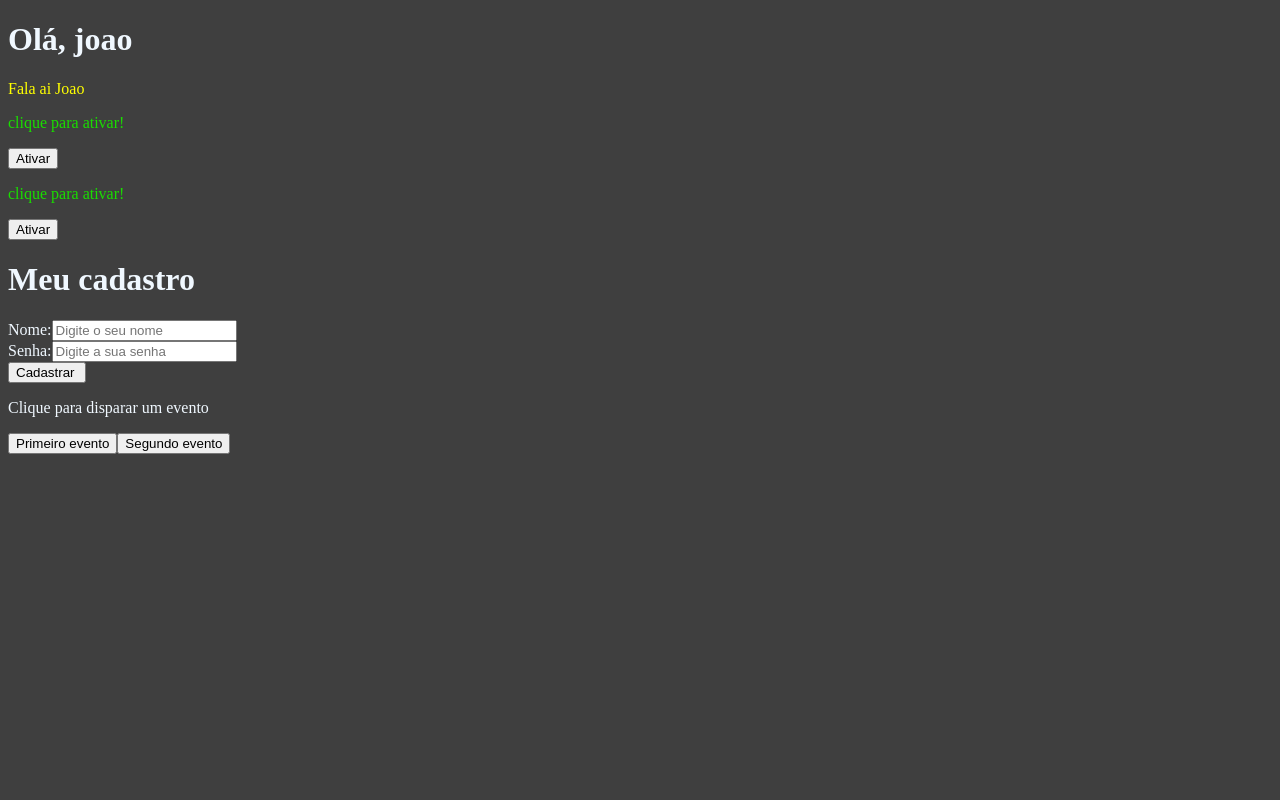
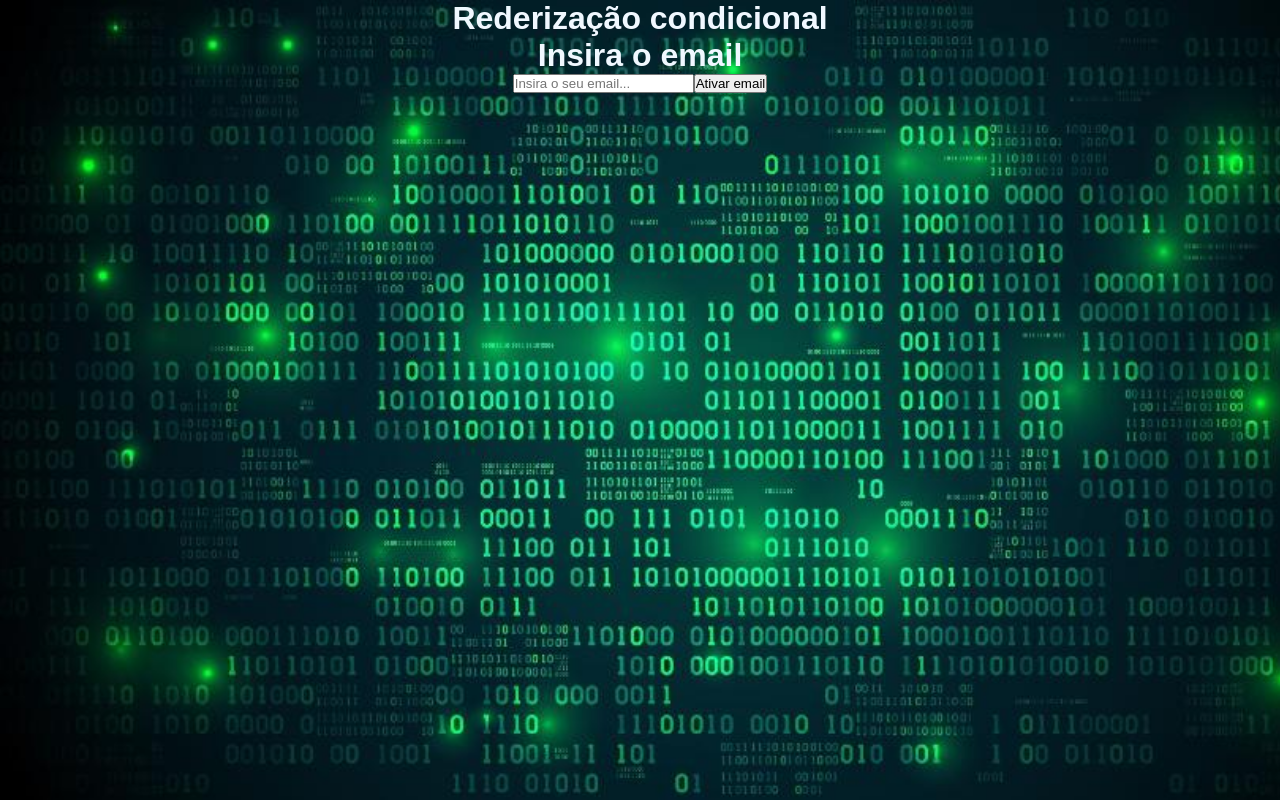
Before and after one commit to Victor87dev/revisando-react, a React (Vite) app in the folder revisando-react/: page / in a window 1280 px wide. Built offline with nearby package versions, Linux system fonts and the light colour scheme.

Commit message:
Curso react: if na renderização

```diff
--- a/revisando-react/src/App.jsx
+++ b/revisando-react/src/App.jsx
@@ -1,19 +1,11 @@
-import Teste1 from "./components/Teste1/Teste1";
-import Teste2 from "./components/Teste2/Teste2";
-import Form from "./components/Form/Form";
-import Evento from "./components/Evento/Evento";
+import Condicional from "./components/Condicional/Condicional"
 
 function App() {
-  const name = "joao"
   return (
 
     <>
-     <h1>Olá, {name}</h1>
-     <Teste1 nome="Joao"/>
-     <Teste2 numero="1"/>
-     <Teste2 numero="2"/>
-     <Form />
-     <Evento />
+     <h1>Rederização condicional</h1>
+     <Condicional />
     </>
   )
 }
--- /dev/null
+++ b/revisando-react/src/components/Condicional/Condicional.jsx
@@ -0,0 +1,38 @@
+import React from "react";
+import styles from "./Condicional.module.css";
+import { useState } from "react";
+
+const Condicional = ()=>{
+    const [email, setEmail] = useState()
+    const [userEmail, setUserEmail] = useState()
+
+    const resultEmail = (e)=>{
+        e.preventDefault()
+        setUserEmail(email)
+    }
+
+    const limpaEmail = ()=>{
+        setUserEmail("")
+    }
+
+    return (
+      <>
+      <h1>Insira o email</h1>
+      <form>
+        <input type="email" placeholder="Insira o seu email..." onChange={(e) => setEmail(e.target.value)}/>
+        <button type="submit" onClick={resultEmail}>Ativar email</button>
+      </form>
+      {userEmail &&(
+        <div className={styles.caixaPreta}>
+        <p>o email do usuario é {userEmail}</p>
+        <button onClick={limpaEmail}>limpar email</button>
+        </div>
+      )
+
+      }
+      </>
+    )
+
+}
+
+export default Condicional
--- /dev/null
+++ b/revisando-react/src/components/Condicional/Condicional.module.css
@@ -0,0 +1,5 @@
+.caixaPreta{
+    background-color: #000;
+    padding: 40px;
+    width: 600px;
+}
--- a/revisando-react/src/index.css
+++ b/revisando-react/src/index.css
@@ -1,4 +1,26 @@
+*{
+  margin: 0;
+  padding: 0;
+  box-sizing: border-box;
+}
+
+
 body{
-  background-color: rgb(63, 63, 63);
   color: aliceblue;
+  background-image: url(./assets/codigo-binario-1621982130311_v2_900x506.jpg);
+  background-repeat: no-repeat;
+  background-size: cover;
+  height: 100vh;
+  width: 100vw;
+  overflow-x: hidden;
+  text-align: center;
+  display: flex;
+  flex-direction: column;
+  align-items: center;
+  font-family: Arial, Helvetica, sans-serif;
 }
+
+p{
+  font-size: 20px;
+  font-weight: 600;
+}
```
Also changed, not shown: revisando-react/src/assets/codigo-binario-1621982130311_v2_900x506.jpg (added).
